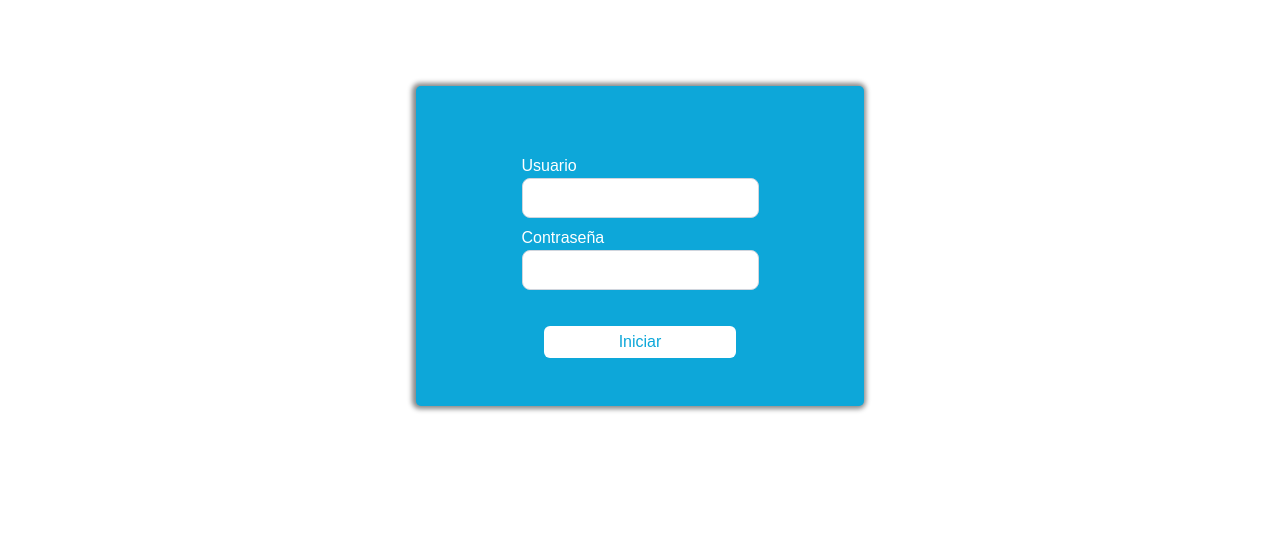
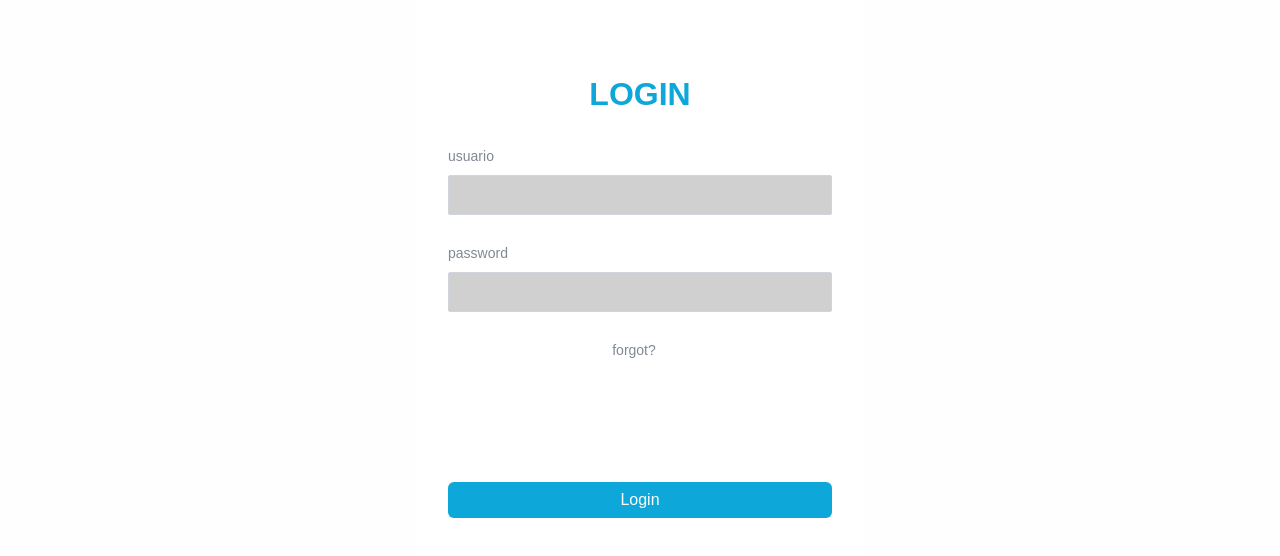
Before and after one commit to DavidJMS/lab-frontend, a React (Vite) app: page /Login in a window 1280 px wide. Shown: the part 202-758 px from the top of the page. Built offline with nearby package versions, Linux system fonts and the light colour scheme; no server answers.

Commit message:
agregando login

```diff
--- a/src/components/Layouts/Login.jsx
+++ b/src/components/Layouts/Login.jsx
@@ -1,4 +1,4 @@
-import { Box, HStack, Text, Button, useToast } from '@chakra-ui/react'
+import { Box, HStack, Text, Button, useToast, FormLabel } from '@chakra-ui/react'
 import { FormGroup } from '@mui/material'
 import { Formik, Form } from 'formik'
 import { Field } from '../shared/FormFields'
@@ -18,7 +18,7 @@ const Login = () => {
         validate={(values) => {
           const errors = {}
           if (!values.username) {
-            errors.first_names = 'Campo requerido'
+            errors.username = 'Campo requerido'
           }
           if (!values.password) {
             errors.password = 'Campo requerido'
@@ -50,11 +50,10 @@ const Login = () => {
         }}
       >
         <Form id='form'>
-          <Box width='100%' height='100vh' display='flex' backgroundColor='#FFF' justifyContent='center' alignItems='center'>
+          <Box width='100%' height='100vh' display='flex' id='login' justifyContent='center' alignItems='center'>
             <Box
               display='flex'
               flexDirection='column'
-              className='block--form__login'
               borderRadius='5px'
               width={[
                 '80%',
@@ -62,20 +61,24 @@ const Login = () => {
                 '35%']}
               padding='2rem'
               alignItems='center'
-              h='40vh'
-              backgroundColor='#0DA7D9'
+              h='80vh'
+              backgroundColor='#FFFF'
             >
-              <HStack w='100%' flexDirection={['column', 'column', 'column']} height='100%' alignItems='center' justifyContent='center'>
-                <FormGroup>
-                  <Text color='#FFF'>Usuario</Text>
-                  <Field name='username' w={['100%', '100%']} />
+              <HStack width={'100%'} flexDirection={['column', 'column', 'column']} height='100%' alignItems='center' justifyContent='center'>
+                <Text className='title--login'>LOGIN</Text>
+                <FormGroup className='group--login' width={['100%', '100%']} >
+                  <FormLabel>usuario</FormLabel>
+                  <Field borderRadius='2px' name='username' backgroundColor='#D0D0D0' w={['100%', '100%']} />
                 </FormGroup>
-                <FormGroup>
-                  <Text color='#FFF'>Contraseña</Text>
-                  <Field name='password' w={['100%', '100%']} />
+                <FormGroup className='group--login' width='100%'>
+                  <FormLabel>password</FormLabel>
+                  <Field borderRadius='2px' name='password' backgroundColor='#D0D0D0' w={['100%', '100%']} />
                 </FormGroup>
+                <HStack>
+                  <FormLabel>forgot?</FormLabel>
+                </HStack>
               </HStack>
-              <Button backgroundColor='#FFF' w='50%' color='#0DA7D9' mb={4} type='submit'>Iniciar</Button>
+              <Button w='100%' mb={4} type='submit'>Login</Button>
             </Box>
           </Box>
         </Form>
--- a/src/styles/menu/header.css
+++ b/src/styles/menu/header.css
@@ -124,9 +124,12 @@ nav .menu--btn i {
 
 }
 
-.block--form__login {
-    -webkit-box-shadow: -1px 0px 5px 3px rgba(0,0,0,0.47);
--moz-box-shadow: -1px 0px 5px 3px rgba(0,0,0,0.47);
-box-shadow: -1px 0px 5px 3px rgba(0,0,0,0.47);
+.title--login {
+    font-weight: 700;
+    font-size: 2rem;
+    color: #0DA7D9;
+}
 
+.group--login {
+    width: 100%;
 }
```
Also changed, not shown: src/assets/laboratorio_opt.jpg (added).
